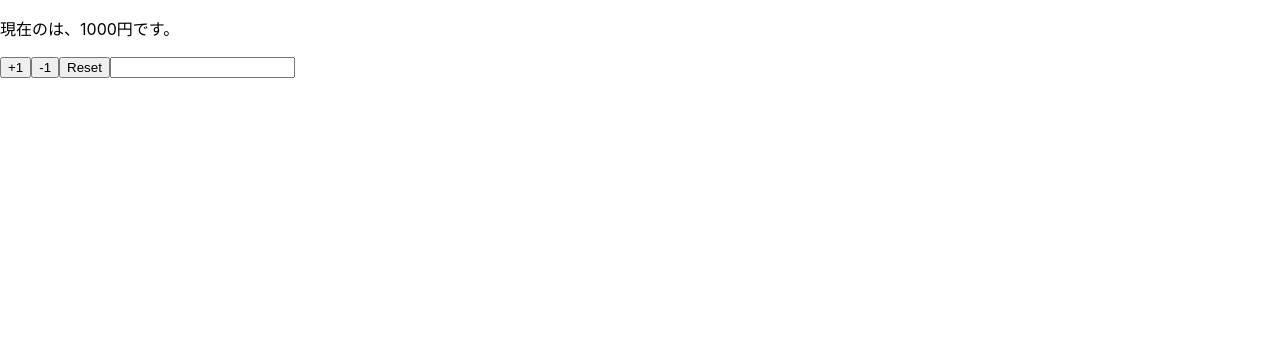
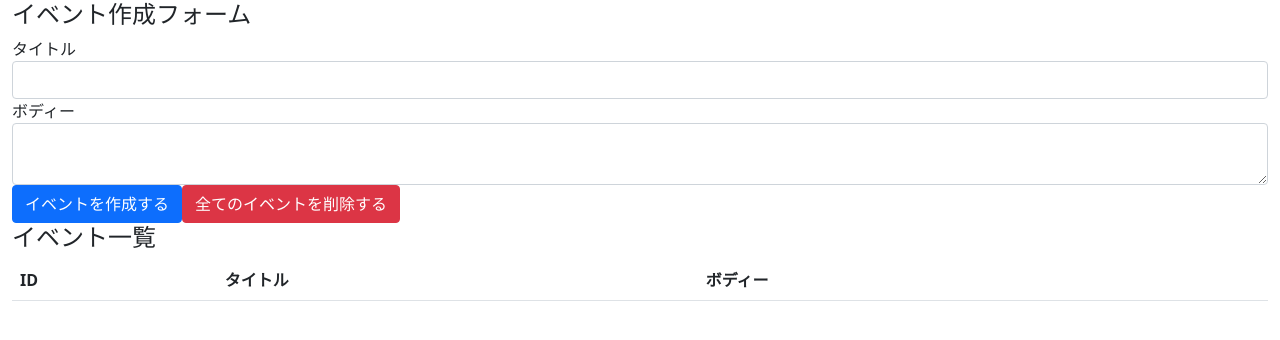
Before and after one commit to bonot9434/react-f, a React (Create React App) app: page / in a window 1280 px wide. Shown: the top 340 px of the page. Built offline with nearby package versions, Linux system fonts and the light colour scheme.

Commit message:
bootstrap追加

```diff
--- a/package.json
+++ b/package.json
@@ -6,6 +6,7 @@
     "@testing-library/jest-dom": "^5.11.4",
     "@testing-library/react": "^11.1.0",
     "@testing-library/user-event": "^12.1.10",
+    "bootstrap": "5.1.3",
     "react": "^17.0.2",
     "react-dom": "^17.0.2",
     "react-scripts": "4.0.3",
--- a/src/App.js
+++ b/src/App.js
@@ -1,39 +1,42 @@
-import React, {useEffect, useState} from 'react'
+import React from 'react'
 
-const App = props => {
-  const [state,setState] = useState(props)
-  const {name, price} = state
+import 'bootstrap/dist/css/bootstrap.min.css'
 
-  // useEffectはrenderの後で実行される
-  useEffect(() => {
-    console.log('This is like componentDidMount or componentDidUpdate')
-  })
-
-  // 空の第二引数は初回のみuseEffect
-  useEffect(() => {
-    console.log('This is like componentDidMount')
-  }, [])
-
-  // 特定、変更時のみ
-  useEffect(() => {
-    console.log('This callback is for name only')
-  }, [name])
+const App = () => {
 
   return (
-    <>
-      <p>現在の{name}は、{price}円です。</p>
-      <button onClick={() => setState({...state, price: price+1})}>+1</button>
-      <button onClick={() => setState({...state, price: price-1})}>-1</button>
-      <button onClick={() => setState(props)}>Reset</button>
-      <input value={state.name} onChange={e => setState({...state, name: e.target.value})}/>
-    </>
+    <div className="container-fluid">
+      <h4>イベント作成フォーム</h4>
+      <form>
+        <div className="form-group">
+          <label htmlFor ="formEventTitle">タイトル</label>
+          <input className="form-control" id="formEventTitle" />
+        </div>
+
+        <div className="form-group">
+          <label htmlFor ="formEventBody">ボディー</label>
+          <textarea className="form-control" id="formEventBody" />
+        </div>
+
+        <button className="btn btn-primary">イベントを作成する</button>
+        <button className="btn btn-danger">全てのイベントを削除する</button>
+      </form>
+
+      <h4>イベント一覧</h4>
+      <table className="table table-hover">
+        <thead>
+          <tr>
+            <th>ID</th>
+            <th>タイトル</th>
+            <th>ボディー</th>
+            <th></th>
+          </tr>
+        </thead>
+        <tbody>
+        </tbody>
+      </table>
+    </div>
   )
 }
 
-App.defaultProps = {
-  name: '',
-  price: 1000
-}
-
-
 export default App;
```
Also changed, not shown: 1 other file (tests, documents, lock files or other folders).
